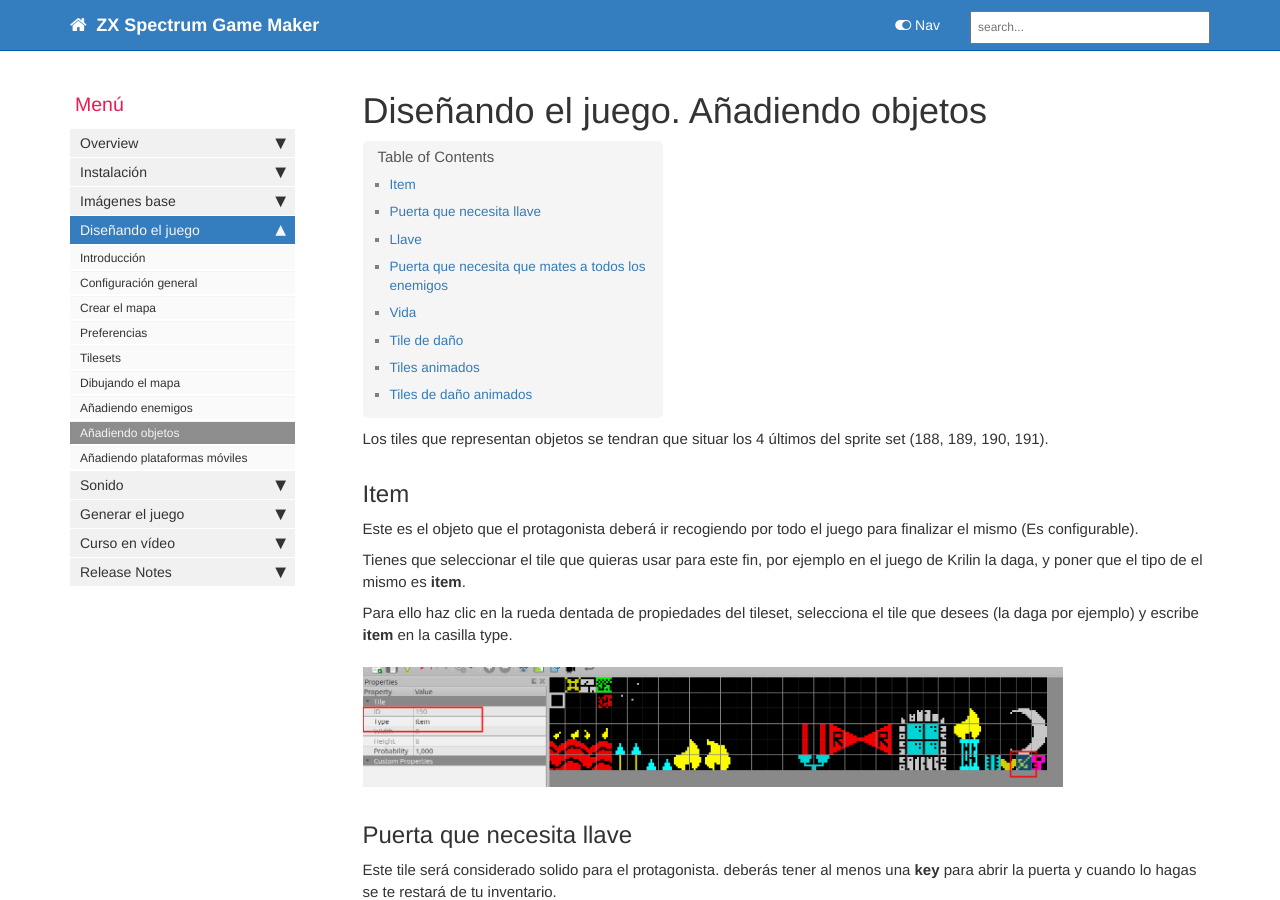
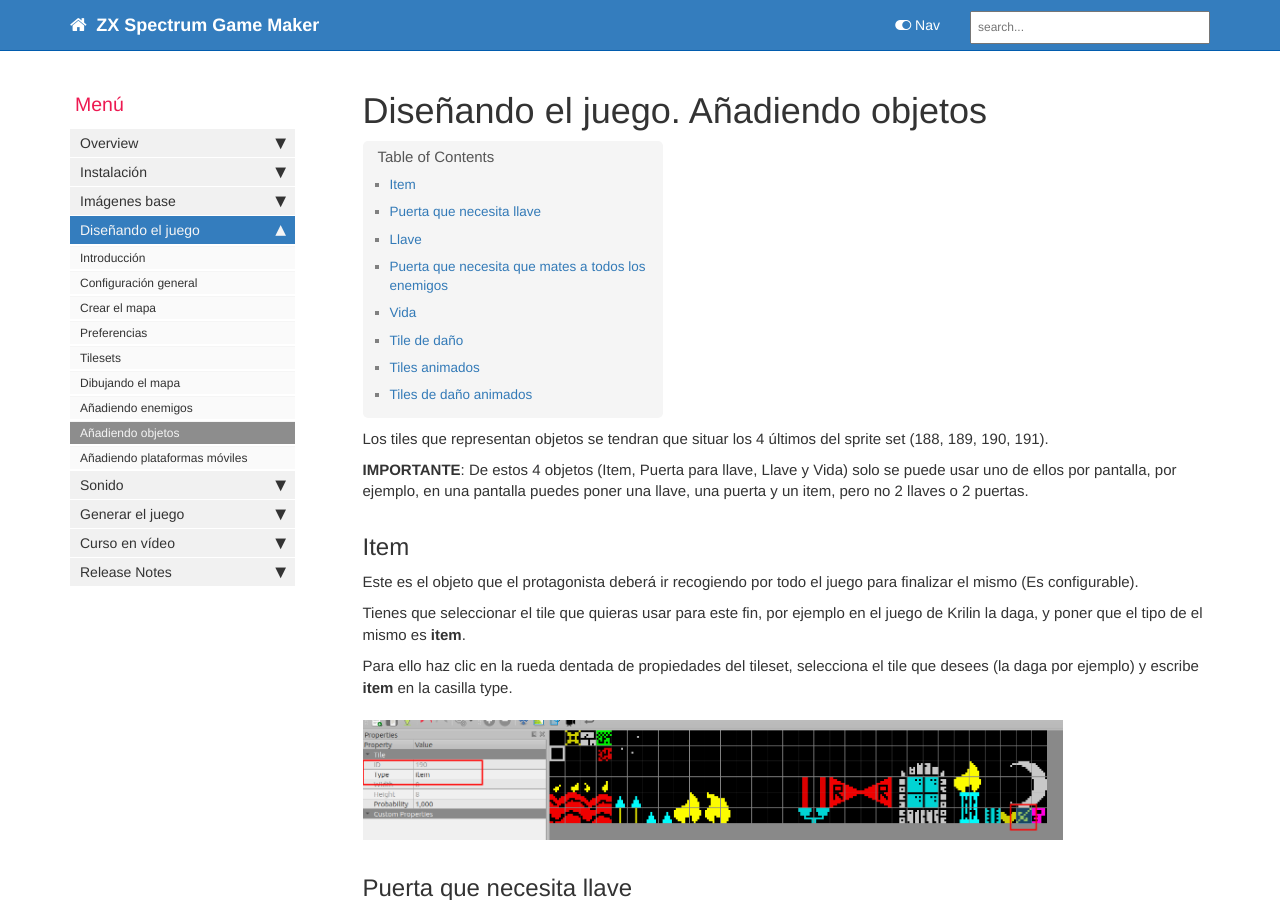
Before and after one commit to rtorralba/zx-game-maker-www, a Jekyll site: the page built from pages/mydoc/mydoc_tiled_adding_objects.md, in a window 1280 px wide and 900 px high. Built offline with Jekyll 4.4.1, drawn with Linux system fonts in a browser that asks for light colours; comment, search, counter and statistics services are not loaded.

Commit message:
add video and improve objects

```diff
--- a/pages/mydoc/mydoc_tiled_adding_objects.md
+++ b/pages/mydoc/mydoc_tiled_adding_objects.md
@@ -9,6 +9,8 @@
 ---
 
 Los tiles que representan objetos se tendran que situar los 4 últimos del sprite set (188, 189, 190, 191).
+
+**IMPORTANTE**: De estos 4 objetos (Item, Puerta para llave, Llave y Vida) solo se puede usar uno de ellos por pantalla, por ejemplo, en una pantalla puedes poner una llave, una puerta y un item, pero no 2 llaves o 2 puertas.
 
 ## Item
 
```
Also changed, not shown: index.md (+1 -0 lines).
